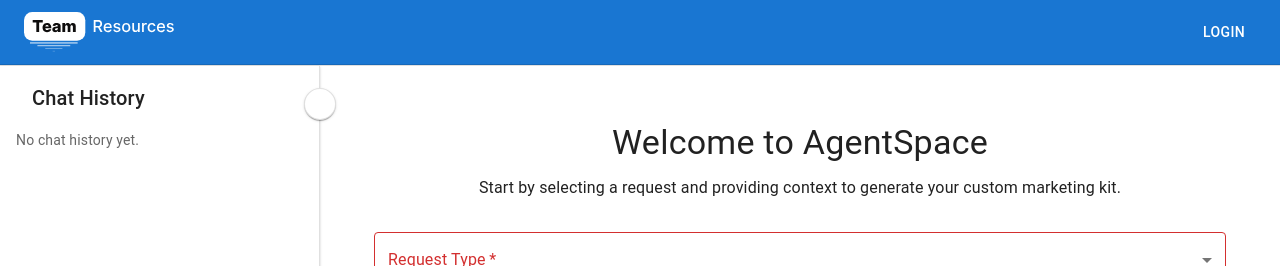
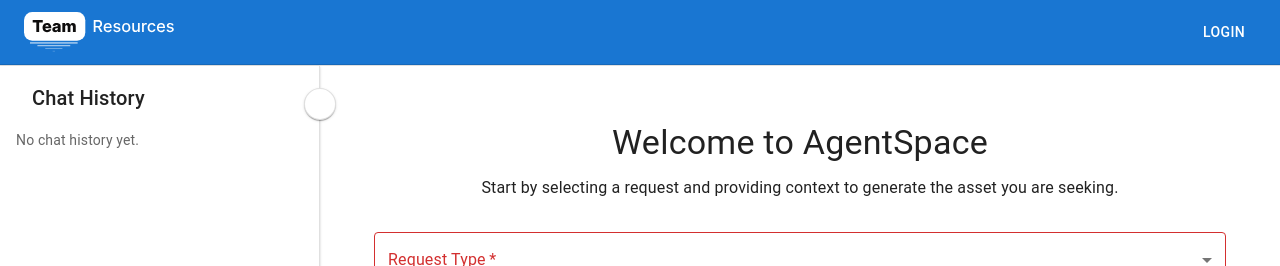
Before and after one commit to brubcha/agentspace, a React (Create React App) app in the folder client/: page / in a window 1280 px wide. Shown: the top 266 px of the page. Built offline with nearby package versions, Linux system fonts and the light colour scheme; some icons are missing.

Commit message:
update to welcome message

```diff
--- a/client/src/components/WelcomeMessage.tsx
+++ b/client/src/components/WelcomeMessage.tsx
@@ -8,8 +8,7 @@
       Welcome to AgentSpace
     </Typography>
     <Typography variant="body1">
-      Start by selecting a request and providing context to generate your custom
-      marketing kit.
+      Start by selecting a request and providing context to generate the asset you are seeking.
     </Typography>
   </Box>
 );
```
Also changed, not shown: 1 other file (tests, documents, lock files or other folders).
